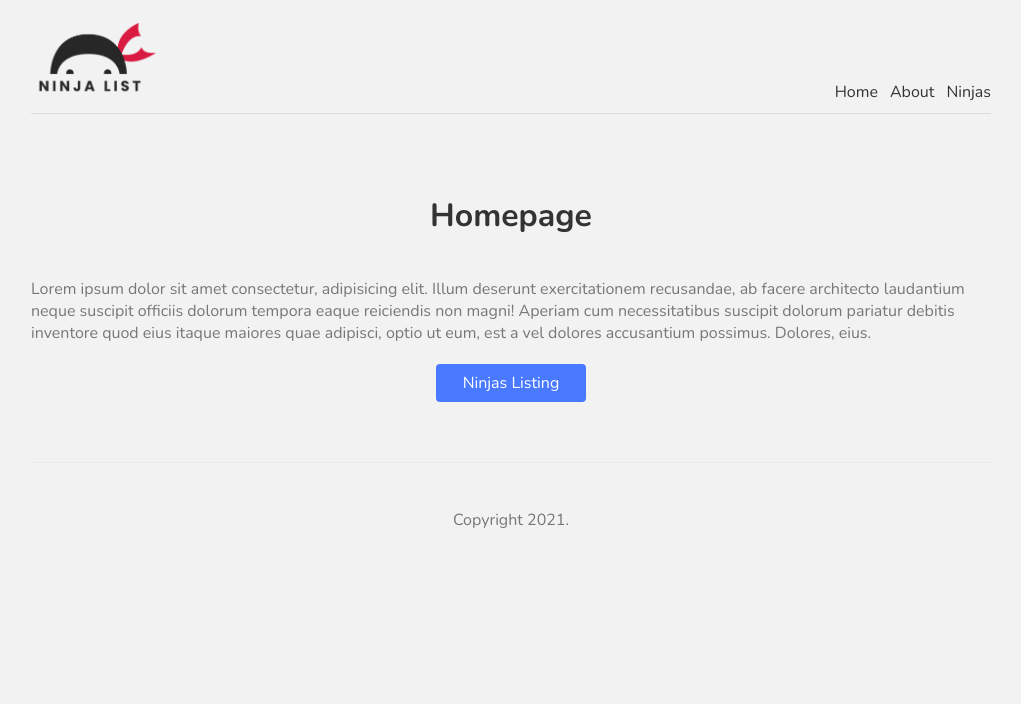
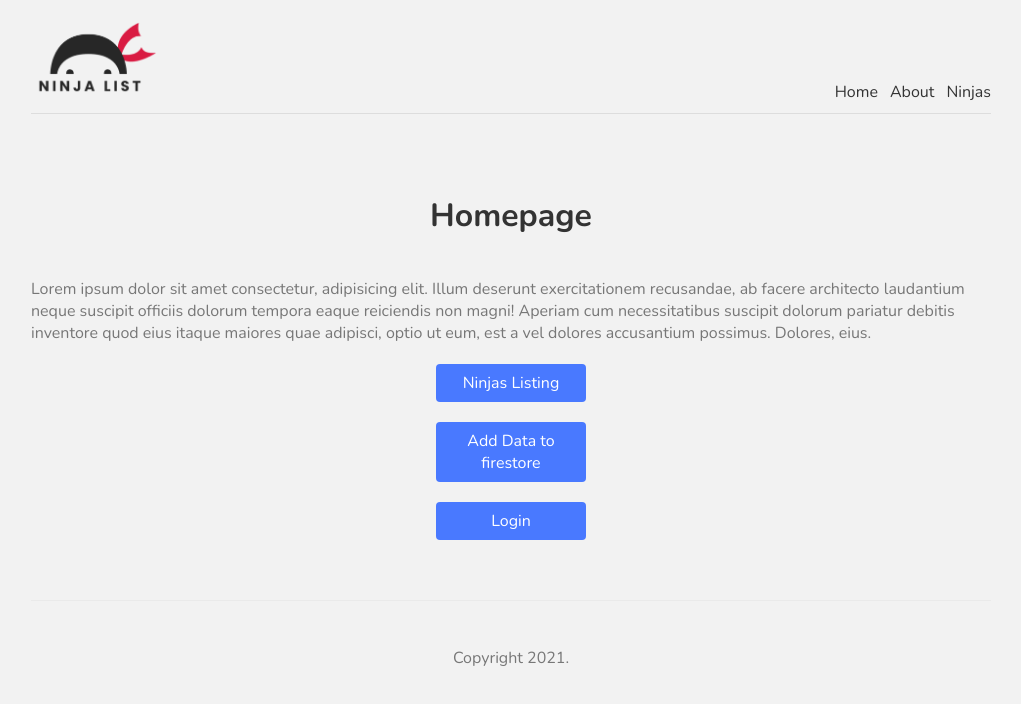
Before and after one commit to nikhilmeria/ninja, a Next.js app: page / in a window 1280 px wide. Shown: the top 704 px of the page, without its empty margins (129-1150 px from the left). Built offline with nearby package versions, Linux system fonts and the light colour scheme.

Commit message:
added firebase and updated api request headers

```diff
--- /dev/null
+++ b/firebase/initFirebase.js
@@ -0,0 +1,20 @@
+import firebase from 'firebase/app';
+import 'firebase/auth';
+import 'firebase/firestore';
+
+const firebaseConfig = {
+	apiKey: process.env.NEXT_PUBLIC_FIREBASE_API_KEY,
+	authDomain: process.env.NEXT_PUBLIC_FIREBASE_AUTH_DOMAIN,
+	projectId: process.env.NEXT_PUBLIC_FIREBASE_PROJECT_ID,
+	storageBucket: process.env.NEXT_PUBLIC_FIREBASE_STORAGE_BUCKET,
+	messagingSenderId: process.env.NEXT_PUBLIC_FIREBASE_MESSAGING_SENDER_ID,
+	appId: process.env.NEXT_PUBLIC_FIREBASE_APP_ID,
+	measurementId: process.env.NEXT_PUBLIC_FIREBASE_MEASUREMENT_ID,
+};
+
+// if chk to see that wheather the firebase app is already initialized?
+if (firebase.initializeApp.length === 0) {
+	firebase.initializeApp(firebaseConfig);
+}
+
+export default firebase;
--- a/package.json
+++ b/package.json
@@ -8,8 +8,10 @@
     "start": "next start"
   },
   "dependencies": {
+    "firebase": "^8.6.2",
     "next": "10.0.6",
     "react": "17.0.1",
-    "react-dom": "17.0.1"
+    "react-dom": "17.0.1",
+    "react-firebase-hooks": "^3.0.4"
   }
 }
--- a/pages/index.js
+++ b/pages/index.js
@@ -1,8 +1,68 @@
+//import React, { useState, useEffect } from 'react';
 import Head from 'next/head';
 import Link from 'next/link';
 import styles from '../styles/Home.module.css';
+//import firebase from '../firebase/initFirebase';
 
 export default function Home() {
+	//const [email, setEmail] = useState();
+	//console.log('firebase : ', firebase);
+
+	// useEffect(() => {
+	// 	//read data from firestore
+	// 	firebase
+	// 		.firestore()
+	// 		.collection('test')
+	// 		.onSnapshot((snapShot, onError) => {
+	// 			if (onError) {
+	// 				console.log('error reading data  : ', onError);
+	// 			}
+	// 			snapShot.docs.forEach((ei) => {
+	// 				//console.log('reading ids : ', ei.id);
+	// 				//console.log('read : ', ei.data());
+	// 			});
+	// 		});
+
+	// 	//keep user logged in
+	// 	const unsub = firebase.auth().onAuthStateChanged((usr) => {
+	// 		//	console.log('onAuthStateChanged : ', usr.email);
+	// 		if (usr) setEmail(usr.email);
+	// 	});
+
+	// 	//cleanup , when user logs out
+	// 	return () => unsub();
+	// }, []);
+
+	// const handleAddData = async () => {
+	// 	//write data from firestore
+	// 	//	console.log('inside handleAddData : ');
+	// 	try {
+	// 		const docRef = await firebase.firestore().collection('test').add({
+	// 			name: 'Bal Ganesh',
+	// 		});
+	// 		//	console.log('docRef : ', docRef);
+	// 	} catch (error) {
+	// 		console.log('error adding data : ', error.message);
+	// 	}
+	// };
+
+	// const handleLogin = async () => {
+	// 	//user already added - email : bh@bh.com, password: abc123
+	// 	const userInfo = {
+	// 		email: 'bh@bh.com',
+	// 		password: 'abc123',
+	// 	};
+	// 	try {
+	// 		const userData = await firebase
+	// 			.auth()
+	// 			.signInWithEmailAndPassword(userInfo.email, userInfo.password);
+	// 		//	console.log('login success : ', userData.user.email);
+	// 		setEmail(userData.user.email);
+	// 	} catch (error) {
+	// 		console.log('error while login : ', error);
+	// 	}
+	// };
+
 	return (
 		<>
 			<Head>
@@ -10,7 +70,7 @@ export default function Home() {
 				<meta name="keywords" content="ninja elements" />
 			</Head>
 			<div>
-				<h1 className={styles.title}>Homepage</h1>
+				<h1 className={styles.title}>Homepage </h1>
 				<p className={styles.text}>
 					Lorem ipsum dolor sit amet consectetur, adipisicing elit. Illum deserunt
 					exercitationem recusandae, ab facere architecto laudantium neque suscipit
@@ -22,6 +82,22 @@ export default function Home() {
 				<Link href="/ninjas">
 					<a className={styles.btn}>Ninjas Listing</a>
 				</Link>
+				<p></p>
+				<a
+					className={styles.btn}
+					style={{ cursor: 'pointer' }}
+					//onClick={handleAddData}
+				>
+					Add Data to firestore
+				</a>
+				<p></p>
+				<a
+					className={styles.btn}
+					style={{ cursor: 'pointer' }}
+					//onClick={handleLogin}
+				>
+					Login
+				</a>
 			</div>
 		</>
 	);
--- a/pages/ninjas/index.js
+++ b/pages/ninjas/index.js
@@ -7,15 +7,15 @@ export const getStaticProps = async () => {
 		'https://cdn-api.co-vin.in/api/v2/admin/location/states',
 		{
 			headers: {
-				'Content-Type': 'application/json',
 				'User-Agent': '*',
+				Accept: 'application/json; charset=UTF-8',
 			},
 		}
 	);
 	const data = await resp.json();
-	//console.log('states in getStaticProps : ', data);
+	console.log('states in getStaticProps : ', data);
 
-	return { props: { data: JSON.parse(JSON.stringify(data)) } };
+	return { props: { data } };
 };
 
 const Ninjas = ({ data: { states } }) => {
```
Also changed, not shown: 2 other files (tests, documents, lock files or other folders).
